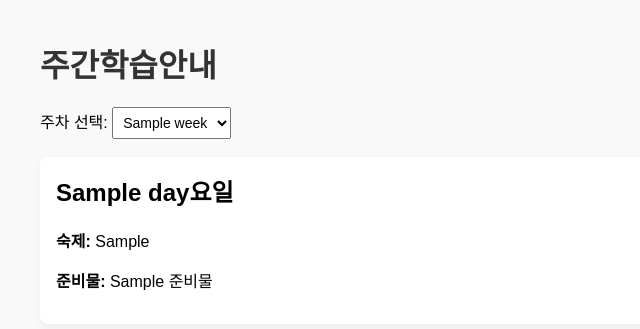
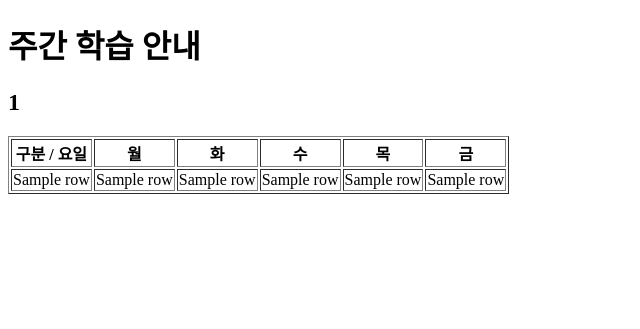
Before and after one commit to park0119HJ/weekly-reminder-app, a Flask app: template templates/parent_view.html in a window 1280 px wide. Shown: the top 329 px of the page, without its empty margins (0-640 px from the left). Run offline with Flask 3, Linux system fonts and the light colour scheme; the template is opened without the code that fills it: most values are stand-ins (such as "Sample title", 1, 10 or a date in 2020).

Commit message:
update: 주차계산 로직 및 선생님/학부모 화면 업그레이드

```diff
--- a/app.py
+++ b/app.py
@@ -1,96 +1,76 @@
 from flask import Flask, render_template, request, redirect
+import datetime
 import sqlite3
-from datetime import datetime, timedelta
 
 app = Flask(__name__)
 
-# DB 초기화
+def get_week_info(target_date=None):
+    if target_date is None:
+        target_date = datetime.date.today()
+    year = target_date.year
+    month = target_date.month
+    day = target_date.day
+
+    first_day_of_month = datetime.date(year, month, 1)
+    first_weekday = first_day_of_month.weekday()  # 월:0 ~ 일:6
+
+    if first_weekday < 3:
+        prev_month = month - 1 if month > 1 else 12
+        prev_year = year if month > 1 else year - 1
+        return f"{prev_year}년 {prev_month}월 마지막주"
+    else:
+        week_number = (day + first_weekday - 1) // 7 + 1
+        return f"{year}년 {month}월 {week_number}주"
+
 def init_db():
     conn = sqlite3.connect('database.db')
     c = conn.cursor()
-    c.execute('''CREATE TABLE IF NOT EXISTS schedule
-                 (id INTEGER PRIMARY KEY AUTOINCREMENT,
-                  week TEXT,
-                  day TEXT,
-                  category TEXT,
-                  content TEXT,
-                  date TIMESTAMP DEFAULT CURRENT_TIMESTAMP)''')
+    c.execute('''CREATE TABLE IF NOT EXISTS schedule (week TEXT, category TEXT, mon TEXT, tue TEXT, wed TEXT, thu TEXT, fri TEXT)''')
     conn.commit()
     conn.close()
 
-init_db()
+@app.route("/")
+def parent_view():
+    conn = sqlite3.connect('database.db')
+    c = conn.cursor()
+    c.execute("SELECT * FROM schedule ORDER BY ROWID DESC LIMIT 2")
+    rows = c.fetchall()
+    conn.close()
+    return render_template("parent_view.html", rows=rows)
 
-# 주차 리스트 생성 함수 (오늘 포함 + 이후 4주)
-def generate_weeks():
-    today = datetime.now()
-    weeks = []
-    for i in range(5):
-        target_date = today + timedelta(weeks=i)
-        month = target_date.month
-        week_num = (target_date.day - 1) // 7 + 1
-        weeks.append(f"{month}월 {week_num}주")
-    return weeks
+@app.route("/teacher", methods=["GET", "POST"])
+def teacher():
+    init_db()
+    weeks = [get_week_info()]
 
-# 요일 + 날짜 리스트 생성
-def generate_days_with_date():
-    today = datetime.now()
-    days_kor = ["월", "화", "수", "목", "금"]
-    days = []
+    if request.method == "POST":
+        week = request.form.get("week")
+        homework = {
+            'mon': request.form.get("homework_mon"),
+            'tue': request.form.get("homework_tue"),
+            'wed': request.form.get("homework_wed"),
+            'thu': request.form.get("homework_thu"),
+            'fri': request.form.get("homework_fri"),
+        }
+        prepare = {
+            'mon': request.form.get("prepare_mon"),
+            'tue': request.form.get("prepare_tue"),
+            'wed': request.form.get("prepare_wed"),
+            'thu': request.form.get("prepare_thu"),
+            'fri': request.form.get("prepare_fri"),
+        }
 
-    for i, d in enumerate(days_kor):
-        target_date = today + timedelta(days=(i - today.weekday() + 0 if today.weekday() <= i else 7 + i - today.weekday()))
-        days.append(f"{d} ({target_date.month}/{target_date.day})")
-
-    return days, days_kor  # 표시용, DB용
-
-# 선생님 입력
-@app.route('/teacher', methods=['GET', 'POST'])
-def teacher():
-    weeks = generate_weeks()
-    display_days, db_days = generate_days_with_date()
-
-    if request.method == 'POST':
-        week = request.form['week']
         conn = sqlite3.connect('database.db')
         c = conn.cursor()
-
-        for day in db_days:
-            homework = request.form.get(f"{day}_homework", "").strip()
-            material = request.form.get(f"{day}_material", "").strip()
-
-            if homework:
-                c.execute("INSERT INTO schedule (week, day, category, content) VALUES (?, ?, ?, ?)",
-                          (week, day, "숙제", homework))
-
-            if material:
-                c.execute("INSERT INTO schedule (week, day, category, content) VALUES (?, ?, ?, ?)",
-                          (week, day, "준비물", material))
-
+        c.execute("DELETE FROM schedule")
+        c.execute("INSERT INTO schedule VALUES (?, ?, ?, ?, ?, ?, ?)", (week, '숙제', homework['mon'], homework['tue'], homework['wed'], homework['thu'], homework['fri']))
+        c.execute("INSERT INTO schedule VALUES (?, ?, ?, ?, ?, ?, ?)", (week, '준비물', prepare['mon'], prepare['tue'], prepare['wed'], prepare['thu'], prepare['fri']))
         conn.commit()
         conn.close()
-        return redirect('/teacher')
 
-    return render_template('teacher_write_table.html', weeks=weeks, display_days=display_days, db_days=db_days)
+        return redirect("/teacher")
 
-# 학부모 페이지
-@app.route('/')
-def parent():
-    weeks = generate_weeks()
-    selected_week = request.args.get('week', weeks[0])
-
-    conn = sqlite3.connect('database.db')
-    c = conn.cursor()
-    c.execute("SELECT day, category, content FROM schedule WHERE week = ? ORDER BY day", (selected_week,))
-    items = c.fetchall()
-    conn.close()
-
-    data = {}
-    for day, category, content in items:
-        if day not in data:
-            data[day] = {"숙제": [], "준비물": []}
-        data[day][category].append(content)
-
-    return render_template('parent_view.html', week=selected_week, weeks=weeks, data=data)
+    return render_template("teacher_write.html", weeks=weeks)
 
 if __name__ == "__main__":
     app.run(host="0.0.0.0", port=5000)
--- a/templates/parent_view.html
+++ b/templates/parent_view.html
@@ -1,36 +1,35 @@
 <!DOCTYPE html>
-<html>
+<html lang="ko">
 <head>
-    <title>주간학습안내 보기</title>
-    <link rel="stylesheet" href="/static/styles.css">
-<link rel="manifest" href="/static/manifest.json">
-<script>
-if ('serviceWorker' in navigator) {
-  navigator.serviceWorker.register('/static/service-worker.js')
-  .then(function() { console.log("Service Worker Registered"); });
-}
-</script>
+    <meta charset="UTF-8">
+    <title>학부모 확인 화면</title>
 </head>
 <body>
-    <h1>주간학습안내</h1>
-
-    <form method="GET" action="/">
-        주차 선택:
-        <select name="week" onchange="this.form.submit()">
-            {% for w in weeks %}
-            <option value="{{ w }}" {% if w == week %}selected{% endif %}>{{ w }}</option>
+    <h1>주간 학습 안내</h1>
+    {% if rows %}
+        <h2>{{ rows[0][0] }}</h2>
+        <table border="1">
+            <tr>
+                <th>구분 / 요일</th>
+                <th>월</th>
+                <th>화</th>
+                <th>수</th>
+                <th>목</th>
+                <th>금</th>
+            </tr>
+            {% for row in rows %}
+            <tr>
+                <td>{{ row[1] }}</td>
+                <td>{{ row[2] }}</td>
+                <td>{{ row[3] }}</td>
+                <td>{{ row[4] }}</td>
+                <td>{{ row[5] }}</td>
+                <td>{{ row[6] }}</td>
+            </tr>
             {% endfor %}
-        </select>
-    </form>
-
-    <br>
-
-    {% for day, categories in data.items() %}
-    <div class="card">
-        <h2>{{ day }}요일</h2>
-        <p><strong>숙제:</strong> {{ categories['숙제'] | join(', ') if categories['숙제'] else "없음" }}</p>
-        <p><strong>준비물:</strong> {{ categories['준비물'] | join(', ') if categories['준비물'] else "없음" }}</p>
-    </div>
-    {% endfor %}
+        </table>
+    {% else %}
+        <p>등록된 학습 안내가 없습니다.</p>
+    {% endif %}
 </body>
 </html>
```
Also changed, not shown: templates/teacher_write_table.html (+29 -35 lines).
